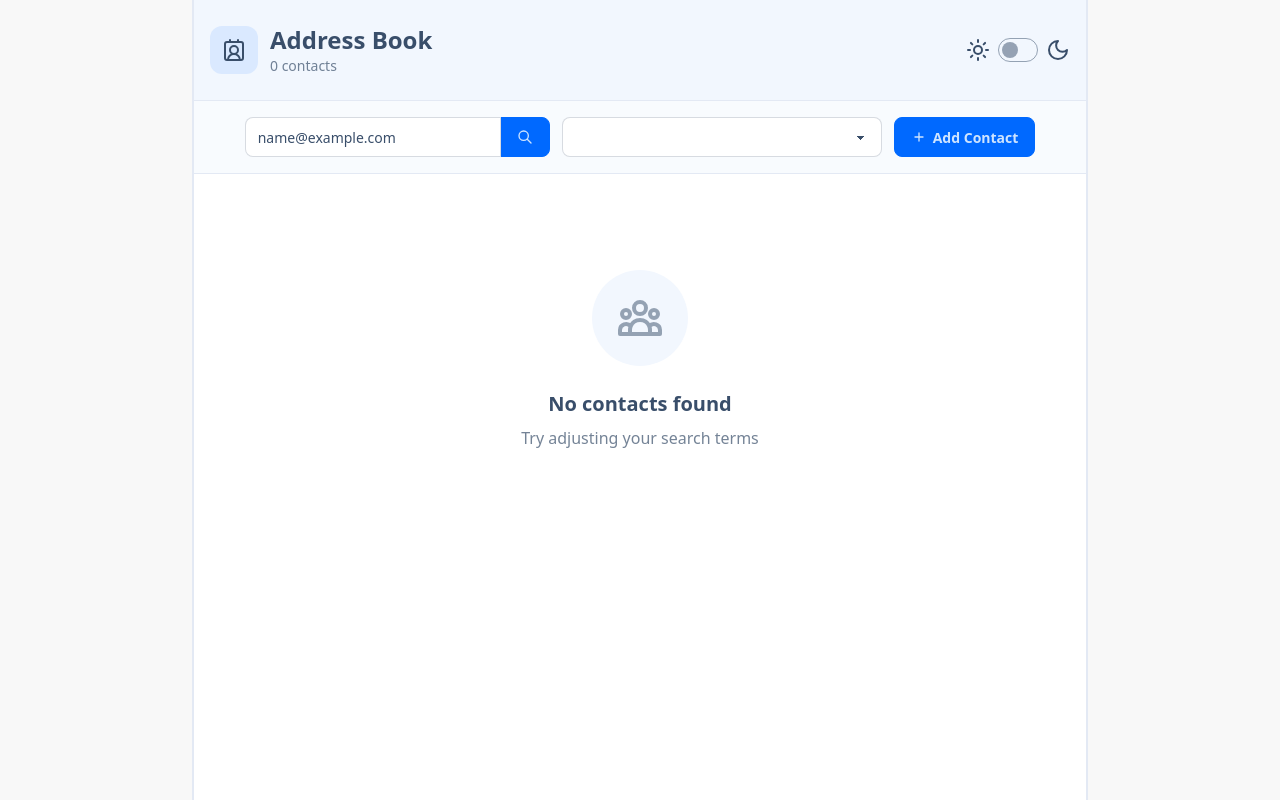
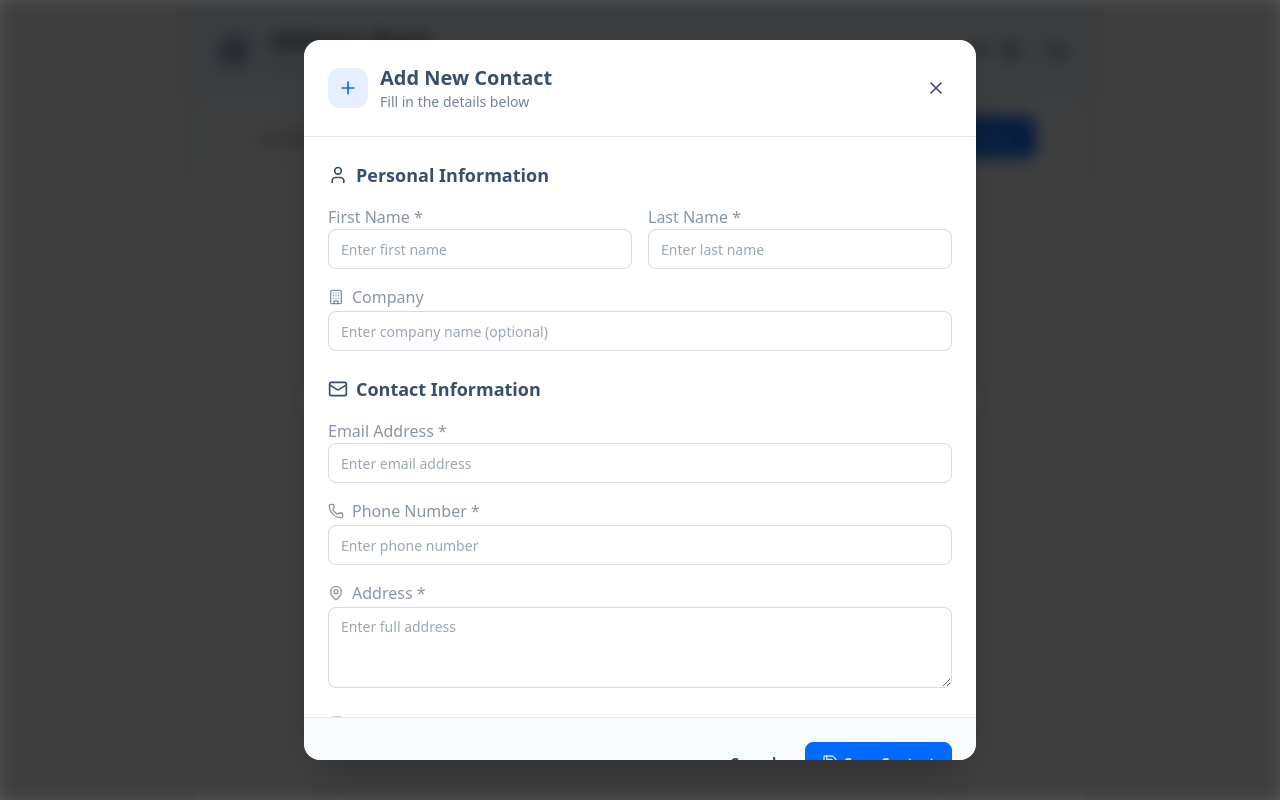
Before and after one commit to hazlema/address-book-svelte-remult, a SvelteKit app: page / in a window 1280 px wide. Both pictures are taken after typing "name@example.com" into the empty fields and a click on the button "Add Contact". Built offline with nearby package versions, Linux system fonts and the light colour scheme.

Commit message:
Address Adding

```diff
--- a/package.json
+++ b/package.json
@@ -34,7 +34,8 @@
 		"svelte-check": "^4.0.0",
 		"typescript": "^5.0.0",
 		"typescript-eslint": "^8.20.0",
-		"vite": "^7.0.4"
+		"vite": "^7.0.4",
+		"vite-plugin-devtools-json": "^0.4.1"
 	},
 	"dependencies": {
 		"@lucide/svelte": "^0.536.0",
--- /dev/null
+++ b/src/lib/components/AddressAdd.svelte
@@ -0,0 +1,290 @@
+<script lang="ts">
+	import { X, User, Mail, Phone, MapPin, Building, FileText, Save, Plus } from "@lucide/svelte";
+
+	interface Contact {
+		id: number;
+		firstName: string;
+		lastName: string;
+		email: string;
+		phone: string;
+		address: string;
+		company?: string;
+		notes?: string;
+	}
+
+	// Props
+	let { onClose, onSave } = $props<{
+		onClose: () => void;
+		onSave: (contact: Omit<Contact, 'id'>) => void;
+	}>();
+
+	// Form state
+	let firstName = $state('');
+	let lastName = $state('');
+	let email = $state('');
+	let phone = $state('');
+	let address = $state('');
+	let company = $state('');
+	let notes = $state('');
+
+	// Form validation
+	let errors = $state<Record<string, string>>({});
+
+	function validateForm() {
+		errors = {};
+
+		if (!firstName.trim()) errors.firstName = 'First name is required';
+		if (!lastName.trim()) errors.lastName = 'Last name is required';
+		if (!email.trim()) {
+			errors.email = 'Email is required';
+		} else if (!/^[^\s@]+@[^\s@]+\.[^\s@]+$/.test(email)) {
+			errors.email = 'Please enter a valid email address';
+		}
+		if (!phone.trim()) errors.phone = 'Phone number is required';
+		if (!address.trim()) errors.address = 'Address is required';
+
+		return Object.keys(errors).length === 0;
+	}
+
+	function handleSubmit() {
+		if (validateForm()) {
+			const newContact: Omit<Contact, 'id'> = {
+				firstName: firstName.trim(),
+				lastName: lastName.trim(),
+				email: email.trim(),
+				phone: phone.trim(),
+				address: address.trim(),
+				company: company.trim() || undefined,
+				notes: notes.trim() || undefined
+			};
+
+			onSave(newContact);
+			handleClose();
+		}
+	}
+
+	function handleClose() {
+		// Reset form
+		firstName = '';
+		lastName = '';
+		email = '';
+		phone = '';
+		address = '';
+		company = '';
+		notes = '';
+		errors = {};
+
+		onClose();
+	}
+
+	function handleKeydown(event: KeyboardEvent) {
+		if (event.key === 'Escape') {
+			handleClose();
+		}
+	}
+</script>
+
+<svelte:window onkeydown={handleKeydown} />
+
+<!-- Modal Overlay -->
+<div class="fixed inset-0 bg-black/50 backdrop-blur-sm z-50 flex items-center justify-center p-4">
+	<!-- Modal Content -->
+	<div class="bg-base-100 rounded-2xl shadow-2xl w-full max-w-2xl max-h-[90vh] overflow-hidden">
+		<!-- Header -->
+		<div class="flex items-center justify-between p-6 border-b border-base-300">
+			<div class="flex items-center gap-3">
+				<div class="w-10 h-10 bg-primary/10 rounded-xl flex items-center justify-center">
+					<Plus class="w-5 h-5 text-primary" />
+				</div>
+				<div>
+					<h2 class="text-xl font-bold text-base-content">Add New Contact</h2>
+					<p class="text-sm text-base-content/70">Fill in the details below</p>
+				</div>
+			</div>
+			<button
+				class="btn btn-ghost btn-sm btn-circle"
+				onclick={handleClose}
+				aria-label="Close modal"
+			>
+				<X class="w-5 h-5" />
+			</button>
+		</div>
+
+		<!-- Form Content -->
+		<div class="p-6 overflow-y-auto max-h-[calc(90vh-140px)]">
+			<form onsubmit={(e) => { e.preventDefault(); handleSubmit(); }} class="space-y-6">
+				<!-- Personal Information -->
+				<div class="space-y-4">
+					<h3 class="text-lg font-semibold text-base-content flex items-center gap-2">
+						<User class="w-5 h-5" />
+						Personal Information
+					</h3>
+
+					<div class="grid grid-cols-1 md:grid-cols-2 gap-4">
+						<!-- First Name -->
+						<div class="form-control">
+							<label class="label" for="firstName">
+								<span class="label-text font-medium">First Name *</span>
+							</label>
+							<input
+								type="text"
+								class="input input-bordered w-full {errors.firstName ? 'input-error' : ''}"
+								placeholder="Enter first name"
+								bind:value={firstName}
+								required
+							/>
+							{#if errors.firstName}
+								<label class="label" for="firstName">
+									<span class="label-text-alt text-error">{errors.firstName}</span>
+								</label>
+							{/if}
+						</div>
+
+						<!-- Last Name -->
+						<div class="form-control">
+							<label class="label" for="lastName">
+								<span class="label-text font-medium">Last Name *</span>
+							</label>
+							<input
+								type="text"
+								class="input input-bordered w-full {errors.lastName ? 'input-error' : ''}"
+								placeholder="Enter last name"
+								bind:value={lastName}
+								required
+							/>
+							{#if errors.lastName}
+								<label class="label" for="lastName">
+									<span class="label-text-alt text-error">{errors.lastName}</span>
+								</label>
+							{/if}
+						</div>
+					</div>
+
+					<!-- Company -->
+					<div class="form-control">
+						<label class="label">
+							<span class="label-text font-medium flex items-center gap-2">
+								<Building class="w-4 h-4" />
+								Company
+							</span>
+						</label>
+						<input
+							type="text"
+							class="input input-bordered w-full"
+							placeholder="Enter company name (optional)"
+							bind:value={company}
+						/>
+					</div>
+				</div>
+
+				<!-- Contact Information -->
+				<div class="space-y-4">
+					<h3 class="text-lg font-semibold text-base-content flex items-center gap-2">
+						<Mail class="w-5 h-5" />
+						Contact Information
+					</h3>
+
+					<!-- Email -->
+					<div class="form-control">
+						<label class="label" for="email">
+							<span class="label-text font-medium">Email Address *</span>
+						</label>
+						<input
+							type="email"
+							class="input input-bordered w-full {errors.email ? 'input-error' : ''}"
+							placeholder="Enter email address"
+							bind:value={email}
+							required
+						/>
+						{#if errors.email}
+							<label class="label" for="email">
+								<span class="label-text-alt text-error">{errors.email}</span>
+							</label>
+						{/if}
+					</div>
+
+					<!-- Phone -->
+					<div class="form-control">
+						<label class="label">
+							<span class="label-text font-medium flex items-center gap-2">
+								<Phone class="w-4 h-4" />
+								Phone Number *
+							</span>
+						</label>
+						<input
+							type="tel"
+							class="input input-bordered w-full {errors.phone ? 'input-error' : ''}"
+							placeholder="Enter phone number"
+							bind:value={phone}
+							required
+						/>
+						{#if errors.phone}
+							<label class="label" for="phone">
+								<span class="label-text-alt text-error">{errors.phone}</span>
+							</label>
+						{/if}
+					</div>
+
+					<!-- Address -->
+					<div class="form-control">
+						<label class="label" for="address">
+							<span class="label-text font-medium flex items-center gap-2">
+								<MapPin class="w-4 h-4" />
+								Address *
+							</span>
+						</label>
+						<textarea
+							class="textarea textarea-bordered w-full {errors.address ? 'textarea-error' : ''}"
+							placeholder="Enter full address"
+							bind:value={address}
+							rows="3"
+							required
+						></textarea>
+						{#if errors.address}
+							<label class="label" for="address">
+								<span class="label-text-alt text-error">{errors.address}</span>
+							</label>
+						{/if}
+					</div>
+				</div>
+
+				<!-- Notes -->
+				<div class="space-y-4">
+					<h3 class="text-lg font-semibold text-base-content flex items-center gap-2">
+						<FileText class="w-5 h-5" />
+						Additional Information
+					</h3>
+
+					<div class="form-control">
+						<label class="label" for="notes">
+							<span class="label-text font-medium">Notes</span>
+						</label>
+						<textarea
+							class="textarea textarea-bordered w-full"
+							placeholder="Add any additional notes about this contact (optional)"
+							bind:value={notes}
+							rows="4"
+						></textarea>
+					</div>
+				</div>
+			</form>
+		</div>
+
+		<!-- Footer -->
+		<div class="flex items-center justify-end gap-3 p-6 border-t border-base-300 bg-base-200/50">
+			<button
+				class="btn btn-ghost"
+				onclick={handleClose}
+			>
+				Cancel
+			</button>
+			<button
+				class="btn btn-primary"
+				onclick={handleSubmit}
+			>
+				<Save class="w-4 h-4" />
+				Save Contact
+			</button>
+		</div>
+	</div>
+</div>
--- a/src/lib/components/ItemView.svelte
+++ b/src/lib/components/AddressView.svelte
@@ -38,6 +38,8 @@
 			</div>
 			{#if contact.company}
 				<div class="text-sm text-base-content/70">{contact.company}</div>
+			{:else}
+				<div class="text-sm text-base-content/70">{contact.email}</div>
 			{/if}
 		</div>
 	</div>
--- a/src/routes/+page.svelte
+++ b/src/routes/+page.svelte
@@ -1,6 +1,7 @@
 <script lang="ts">
 	import Header from '$lib/components/Header.svelte';
-	import ItemView from '$lib/components/ItemView.svelte';
+	import AddressView from '$lib/components/AddressView.svelte';
+	import AddressAdd from '$lib/components/AddressAdd.svelte';
 
 	interface Contact {
 		id: number;
@@ -14,7 +15,7 @@
 	}
 
 	// Sample contact data
-	let contacts: Contact[] = [
+	let contacts: Contact[] = $state([
 		{
 			id: 1,
 			firstName: 'John',
@@ -65,19 +66,33 @@
 			company: 'Consulting Group',
 			notes: 'Business consultant. Valuable insights on growth strategy.'
 		}
-	];
+	]);
 
-	let searchTerm = $state("");
-	let sortBy     = $state("first")
+	let searchTerm = $state('');
+	let sortBy = $state('first');
+	let showAddAddress = $state(false);
+
+	function handleAddAddress(contact: Omit<Contact, 'id'>) {
+		console.log(contact);
+
+		const newContact: Contact = {
+			...contact,
+			id: Math.max(...contacts.map(c => c.id), 0) + 1
+		};
+
+		contacts.push(newContact);
+		showAddAddress = false;
+	}
 
 	// Computed values -- NEVER COMPUTE VALUES IN AN EFFECT!
 	let filteredContacts = $derived(
-		contacts.filter((contact: Contact) =>
-			contact.lastName.toLowerCase().includes(searchTerm.toLowerCase()) ||
-			contact.firstName.toLowerCase().includes(searchTerm.toLowerCase()) ||
-			contact.email.toLowerCase().includes(searchTerm.toLowerCase())
+		contacts.filter(
+			(contact: Contact) =>
+				contact.lastName.toLowerCase().includes(searchTerm.toLowerCase()) ||
+				contact.firstName.toLowerCase().includes(searchTerm.toLowerCase()) ||
+				contact.email.toLowerCase().includes(searchTerm.toLowerCase())
 		)
-	)
+	);
 
 	let sortedContacts = $derived(
 		[...filteredContacts].sort((a: Contact, b: Contact) => {
@@ -91,54 +106,61 @@
 	);
 
 	let contactCount = $derived(sortedContacts.length);
-
-	function addContact() {
-		// TODO: Implement add contact functionality
-		console.log('Add contact clicked');
-	}
-
-	$inspect(searchTerm, sortBy, filteredContacts, sortedContacts, contactCount)
 </script>
-
 
 <svelte:head>
 	<title>Address Book</title>
 </svelte:head>
 
-<div class="min-h-screen w-4xl mx-auto bg-surface border-r-2 border-l-2 border-base-300">
+<div class="bg-surface mx-auto min-h-screen w-4xl border-r-2 border-l-2 border-base-300">
 	<Header {contactCount} bind:searchTerm bind:sortBy />
 
 	<!-- Search and Filters Section -->
-	<div class="bg-base-200/50 border-b border-base-300 justify-center">
+	<div class="justify-center border-b border-base-300 bg-base-200/50">
 		<div class="container mx-auto px-4 py-4">
-			<div class="flex flex-col sm:flex-row gap-3 justify-center items-center">
+			<div class="flex flex-col items-center justify-center gap-3 sm:flex-row">
 				<!-- Search -->
 				<div class="join">
 					<div class="join-item">
 						<input
 							type="text"
 							placeholder="Search contacts by name, email, or phone..."
-							class="input input-bordered join-item w-full sm:w-64"
+							class="input-bordered input join-item w-full sm:w-64"
 							bind:value={searchTerm}
 						/>
 					</div>
-					<button aria-label="Search" class="btn btn-primary join-item">
-						<svg class="w-4 h-4" fill="none" stroke="currentColor" viewBox="0 0 24 24">
-							<path stroke-linecap="round" stroke-linejoin="round" stroke-width="2" d="M21 21l-6-6m2-5a7 7 0 11-14 0 7 7 0 0114 0z" />
+					<button aria-label="Search" class="btn join-item btn-primary">
+						<svg class="h-4 w-4" fill="none" stroke="currentColor" viewBox="0 0 24 24">
+							<path
+								stroke-linecap="round"
+								stroke-linejoin="round"
+								stroke-width="2"
+								d="M21 21l-6-6m2-5a7 7 0 11-14 0 7 7 0 0114 0z"
+							/>
 						</svg>
 					</button>
 				</div>
 
 				<!-- Sort Dropdown -->
-				<select class="select select-bordered" bind:value={sortBy}>
+				<select class="select-bordered select" bind:value={sortBy}>
 					<option value="lastName">Sort by Last Name</option>
 					<option value="firstName">Sort by First Name</option>
 				</select>
 
 				<!-- Add Contact Button -->
-				<button class="btn btn-primary" onclick={addContact}>
-					<svg class="w-4 h-4" fill="none" stroke="currentColor" viewBox="0 0 24 24">
-						<path stroke-linecap="round" stroke-linejoin="round" stroke-width="2" d="M12 6v6m0 0v6m0-6h6m-6 0H6" />
+				<button
+					class="btn btn-primary"
+					onclick={() => {
+						showAddAddress = true;
+					}}
+				>
+					<svg class="h-4 w-4" fill="none" stroke="currentColor" viewBox="0 0 24 24">
+						<path
+							stroke-linecap="round"
+							stroke-linejoin="round"
+							stroke-width="2"
+							d="M12 6v6m0 0v6m0-6h6m-6 0H6"
+						/>
 					</svg>
 					Add Contact
 				</button>
@@ -147,25 +169,44 @@
 	</div>
 
 	<!-- Main Content -->
-	<main class="container mx-auto px-4 py-8 bg-surface">
+	<main class="bg-surface container mx-auto px-4 py-8">
 		{#if sortedContacts.length === 0}
 			<!-- Empty State -->
-			<div class="text-center py-16">
-				<div class="w-24 h-24 bg-base-200 rounded-full flex items-center justify-center mx-auto mb-6">
-					<svg class="w-12 h-12 text-base-content/50" fill="none" stroke="currentColor" viewBox="0 0 24 24">
-						<path stroke-linecap="round" stroke-linejoin="round" stroke-width="2" d="M17 20h5v-2a3 3 0 00-5.356-1.857M17 20H7m10 0v-2c0-.656-.126-1.283-.356-1.857M7 20H2v-2a3 3 0 015.356-1.857M7 20v-2c0-.656.126-1.283.356-1.857m0 0a5.002 5.002 0 019.288 0M15 7a3 3 0 11-6 0 3 3 0 016 0zm6 3a2 2 0 11-4 0 2 2 0 014 0zM7 10a2 2 0 11-4 0 2 2 0 014 0z" />
+			<div class="py-16 text-center">
+				<div
+					class="mx-auto mb-6 flex h-24 w-24 items-center justify-center rounded-full bg-base-200"
+				>
+					<svg
+						class="h-12 w-12 text-base-content/50"
+						fill="none"
+						stroke="currentColor"
+						viewBox="0 0 24 24"
+					>
+						<path
+							stroke-linecap="round"
+							stroke-linejoin="round"
+							stroke-width="2"
+							d="M17 20h5v-2a3 3 0 00-5.356-1.857M17 20H7m10 0v-2c0-.656-.126-1.283-.356-1.857M7 20H2v-2a3 3 0 015.356-1.857M7 20v-2c0-.656.126-1.283.356-1.857m0 0a5.002 5.002 0 019.288 0M15 7a3 3 0 11-6 0 3 3 0 016 0zm6 3a2 2 0 11-4 0 2 2 0 014 0zM7 10a2 2 0 11-4 0 2 2 0 014 0z"
+						/>
 					</svg>
 				</div>
-				<h3 class="text-xl font-semibold text-base-content mb-2">
+				<h3 class="mb-2 text-xl font-semibold text-base-content">
 					{searchTerm ? 'No contacts found' : 'No contacts yet'}
 				</h3>
-				<p class="text-base-content/70 mb-6">
-					{searchTerm ? 'Try adjusting your search terms' : 'Get started by adding your first contact'}
+				<p class="mb-6 text-base-content/70">
+					{searchTerm
+						? 'Try adjusting your search terms'
+						: 'Get started by adding your first contact'}
 				</p>
 				{#if !searchTerm}
-					<button class="btn btn-primary" onclick={addContact}>
-						<svg class="w-4 h-4" fill="none" stroke="currentColor" viewBox="0 0 24 24">
-							<path stroke-linecap="round" stroke-linejoin="round" stroke-width="2" d="M12 6v6m0 0v6m0-6h6m-6 0H6" />
+					<button class="btn btn-primary" onclick={() => { showAddAddress = true; }}>
+						<svg class="h-4 w-4" fill="none" stroke="currentColor" viewBox="0 0 24 24">
+							<path
+								stroke-linecap="round"
+								stroke-linejoin="round"
+								stroke-width="2"
+								d="M12 6v6m0 0v6m0-6h6m-6 0H6"
+							/>
 						</svg>
 						Add Your First Contact
 					</button>
@@ -175,9 +216,20 @@
 			<!-- Contact List -->
 			<div class="space-y-3">
 				{#each sortedContacts as contact (contact.id)}
-					<ItemView {contact} />
+					<AddressView {contact} />
 				{/each}
 			</div>
 		{/if}
 	</main>
 </div>
+{#if showAddAddress}
+	<!-- Custom Modal Overlay -->
+	<div class="fixed inset-0 bg-black/30 backdrop-blur-sm z-50 flex items-center justify-center p-4">
+		<!-- Modal Window - 3/4 width of w-4xl container -->
+		<div class="w-4xl mx-auto">
+			<div class="w-3/4 mx-auto bg-base-100 rounded-2xl shadow-2xl border border-base-300">
+				<AddressAdd onClose={() => (showAddAddress = false)} onSave={handleAddAddress} />
+			</div>
+		</div>
+	</div>
+{/if}
```
Also changed, not shown: vite.config.ts (+6 -1 lines), 1 other file (tests, documents, lock files or other folders).
